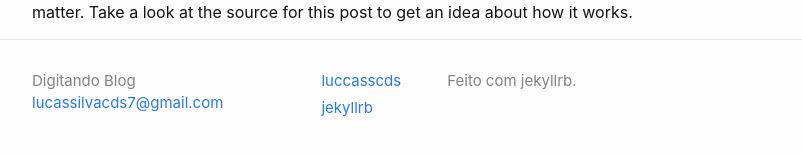
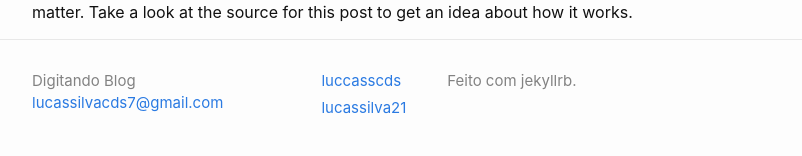
Before and after one commit to luccasscds/blog, a Jekyll site: the page built from _posts/2021-09-10-post-test.md, in a window 1280 px wide. Shown: the part 383-539 px from the top of the page, without its empty margins (238-1040 px from the left). Built offline with Jekyll 4.4.1, drawn with Linux system fonts in a browser that asks for light colours.

Commit message:
adicionando head e social

```diff
--- a/_config.yml
+++ b/_config.yml
@@ -1,54 +1,17 @@
-# Welcome to Jekyll!
-#
-# This config file is meant for settings that affect your whole blog, values
-# which you are expected to set up once and rarely edit after that. If you find
-# yourself editing this file very often, consider using Jekyll's data files
-# feature for the data you need to update frequently.
-#
-# For technical reasons, this file is *NOT* reloaded automatically when you use
-# 'bundle exec jekyll serve'. If you change this file, please restart the server process.
-#
-# If you need help with YAML syntax, here are some quick references for you:
-# https://learn-the-web.algonquindesign.ca/topics/markdown-yaml-cheat-sheet/#yaml
-# https://learnxinyminutes.com/docs/yaml/
-#
-# Site settings
-# These are used to personalize your new site. If you look in the HTML files,
-# you will see them accessed via {{ site.title }}, {{ site.email }}, and so on.
-# You can create any custom variable you would like, and they will be accessible
-# in the templates via {{ site.myvariable }}.
-
 title: Digitando Blog
 email: lucassilvacds7@gmail.com
-description: >- # this means to ignore newlines until "baseurl:"
-  Feito com jekyllrb.
-baseurl: "/blog" # the subpath of your site, e.g. /blog
-url: "https://luccasscds.github.io" # the base hostname & protocol for your site, e.g. http://example.com
-twitter_username: jekyllrb
+description: Feito com jekyllrb.
+baseurl: "/blog"
+url: "https://luccasscds.github.io"
+
+# Social networds
+linkedin_username: lucassilva21
 github_username:  luccasscds
+
+# Link posts
 permalink: /post/:title/
 
 # Build settings
 theme: minima
 plugins:
   - jekyll-feed
-
-# Exclude from processing.
-# The following items will not be processed, by default.
-# Any item listed under the `exclude:` key here will be automatically added to
-# the internal "default list".
-#
-# Excluded items can be processed by explicitly listing the directories or
-# their entries' file path in the `include:` list.
-#
-# exclude:
-#   - .sass-cache/
-#   - .jekyll-cache/
-#   - gemfiles/
-#   - Gemfile
-#   - Gemfile.lock
-#   - node_modules/
-#   - vendor/bundle/
-#   - vendor/cache/
-#   - vendor/gems/
-#   - vendor/ruby/
--- a/_includes/footer.html
+++ b/_includes/footer.html
@@ -1,41 +1,30 @@
 <footer class="site-footer h-card">
+    <data class="u-url" href="{{ '/' | relative_url }}"></data>
+
     <div class="wrapper">
 
       <div class="footer-col-wrapper">
         <div class="footer-col footer-col-1">
           <ul class="contact-list">
-                    <li class="p-name">{{ site.title }}</li>
-                    <li>
-                        <a class="u-email" href="mailto:your-email@example.com">{{ site.email }}</a>
+            <li class="p-name">
+              {%- if site.author -%}
+                {{ site.author | escape }}
+              {%- else -%}
+                {{ site.title | escape }}
+              {%- endif -%}
               </li>
+              {%- if site.email -%}
+              <li><a class="u-email" href="mailto:{{ site.email }}">{{ site.email }}</a></li>
+              {%- endif -%}
           </ul>
         </div>
 
         <div class="footer-col footer-col-2">
-                <ul class="social-media-list">
-                    <li>
-                        <a href="https://github.com/luccasscds">
-                            <svg class="svg-icon">
-                                <use xlink:href="/assets/images/minima-social-icons.svg#github">
-                                </use>
-                            </svg>
-                            <span class="username">{{ site.github_username }}</span>
-                        </a>
-                    </li>
-                    <li>
-                        <a href="https://www.twitter.com/jekyllrb">
-                            <svg class="svg-icon">
-                                <use xlink:href="/assets/images/minima-social-icons.svg#twitter">
-                                </use>
-                            </svg>
-                            <span class="username">{{ site.twitter_username }}</span>
-                        </a>
-                    </li>
-                </ul>
+          {%- include social.html -%}
         </div>
 
         <div class="footer-col footer-col-3">
-                <p>{{ site.description }}</p>
+          <p>{{- site.description | escape -}}</p>
         </div>
       </div>
 
--- /dev/null
+++ b/_includes/head.html
@@ -0,0 +1,6 @@
+<head>
+    <meta charset="utf-8">
+    <meta http-equiv="X-UA-Compatible" content="IE=edge">
+    <meta name="viewport" content="width=device-width, initial-scale=1">
+    <link rel="stylesheet" href="{{ '/assets/css/main.css' | relative_url }}">
+</head>
--- a/_includes/header.html
+++ b/_includes/header.html
@@ -1,7 +1,8 @@
 <!-- CSS -->
-<link rel="stylesheet" href="/assets/css/includes/header.css">
+<link rel="stylesheet" href="{{'/assets/css/includes/header.css' | relative_url}}">
+
 <header class="site-header" role="banner">
   <div class="wrapper">
-    <a class="site-title" rel="author" href="/">{{ site.title }}</a>
+    <a class="site-title" rel="author" href="/blog/">{{ site.title }}</a>
   </div>
 </header>
--- /dev/null
+++ b/_includes/social.html
@@ -0,0 +1,14 @@
+<ul class="social-media-list">
+    {%- if site.dribbble_username -%}<li><a href="https://dribbble.com/{{ site.dribbble_username| cgi_escape | escape }}"><svg class="svg-icon"><use xlink:href="{{ '/assets/minima-social-icons.svg#dribbble' | relative_url }}"></use></svg> <span class="username">{{ site.dribbble_username| escape }}</span></a></li>{%- endif -%}
+    {%- if site.facebook_username -%}<li><a href="https://www.facebook.com/{{ site.facebook_username| cgi_escape | escape }}"><svg class="svg-icon"><use xlink:href="{{ '/assets/minima-social-icons.svg#facebook' | relative_url }}"></use></svg> <span class="username">{{ site.facebook_username| escape }}</span></a></li>{%- endif -%}
+    {%- if site.flickr_username -%}<li><a href="https://www.flickr.com/photos/{{ site.flickr_username| cgi_escape | escape }}"><svg class="svg-icon"><use xlink:href="{{ '/assets/minima-social-icons.svg#flickr' | relative_url }}"></use></svg> <span class="username">{{ site.flickr_username| escape }}</span></a></li>{%- endif -%}
+    {%- if site.github_username -%}<li><a href="https://github.com/{{ site.github_username| cgi_escape | escape }}"><svg class="svg-icon"><use xlink:href="{{ '/assets/minima-social-icons.svg#github' | relative_url }}"></use></svg> <span class="username">{{ site.github_username| escape }}</span></a></li>{%- endif -%}
+    {%- if site.instagram_username -%}<li><a href="https://instagram.com/{{ site.instagram_username| cgi_escape | escape }}"><svg class="svg-icon"><use xlink:href="{{ '/assets/minima-social-icons.svg#instagram' | relative_url }}"></use></svg> <span class="username">{{ site.instagram_username| escape }}</span></a></li>{%- endif -%}
+    {%- if site.linkedin_username -%}<li><a href="https://www.linkedin.com/in/{{ site.linkedin_username| cgi_escape | escape }}"><svg class="svg-icon"><use xlink:href="{{ '/assets/minima-social-icons.svg#linkedin' | relative_url }}"></use></svg> <span class="username">{{ site.linkedin_username| escape }}</span></a></li>{%- endif -%}
+    {%- if site.pinterest_username -%}<li><a href="https://www.pinterest.com/{{ site.pinterest_username| cgi_escape | escape }}"><svg class="svg-icon"><use xlink:href="{{ '/assets/minima-social-icons.svg#pinterest' | relative_url }}"></use></svg> <span class="username">{{ site.pinterest_username| escape }}</span></a></li>{%- endif -%}
+    {%- for mst in site.mastodon -%}{%- if mst.username and mst.instance -%}<li><a href="https://{{ mst.instance| cgi_escape | escape}}/@{{mst.username}}"><svg class="svg-icon"><use xlink:href="{{ '/assets/minima-social-icons.svg#mastodon' | relative_url }}"></use></svg> <span class="username">{{ mst.username|escape }}</span></a></li>{%- endif -%}{%- endfor -%}
+    {%- if site.twitter_username -%}<li><a href="https://www.twitter.com/{{ site.twitter_username| cgi_escape | escape }}"><svg class="svg-icon"><use xlink:href="{{ '/assets/minima-social-icons.svg#twitter' | relative_url }}"></use></svg> <span class="username">{{ site.twitter_username| escape }}</span></a></li>{%- endif -%}
+    {%- if site.youtube_username -%}<li><a href="https://youtube.com/{{ site.youtube_username| cgi_escape | escape }}"><svg class="svg-icon"><use xlink:href="{{ '/assets/minima-social-icons.svg#youtube' | relative_url }}"></use></svg> <span class="username">{{ site.youtube_username| escape }}</span></a></li>{%- endif -%}
+    {%- if site.googleplus_username -%}<li><a href="https://plus.google.com/{{ site.googleplus_username| escape }}"><svg class="svg-icon"><use xlink:href="{{ '/assets/minima-social-icons.svg#googleplus' | relative_url }}"></use></svg> <span class="username">{{ site.googleplus_username| escape }}</span></a></li>{%- endif -%}
+    {%- if site.rss -%}<li><a href="{{ 'feed.xml' | relative_url }}"><svg class="svg-icon"><use xlink:href="{{ '/assets/minima-social-icons.svg#rss' | relative_url }}"></use></svg> <span>{{ site.rss | escape }}</span></a></li>{%- endif -%}
+</ul>
--- a/_layouts/post.html
+++ b/_layouts/post.html
@@ -1,15 +1,8 @@
 <!DOCTYPE html>
 <html lang="pt-br">
-  <head>
-    <meta charset="utf-8">
-    <meta http-equiv="X-UA-Compatible" content="IE=edge">
-    <meta name="viewport" content="width=device-width, initial-scale=1">
-    <title>{{ site.title }}</title>
 
-    <!-- CSS -->
-    <link rel="stylesheet" href="{{ '/assets/css/main.css' | relative_url }}">
+  {% include head.html %}
 
-  </head>
 <body>
 
   <div id="post">
```
Also changed, not shown: _layouts/default.html (+1 -21 lines). Lines whose indentation alone changed are shown as unchanged.
